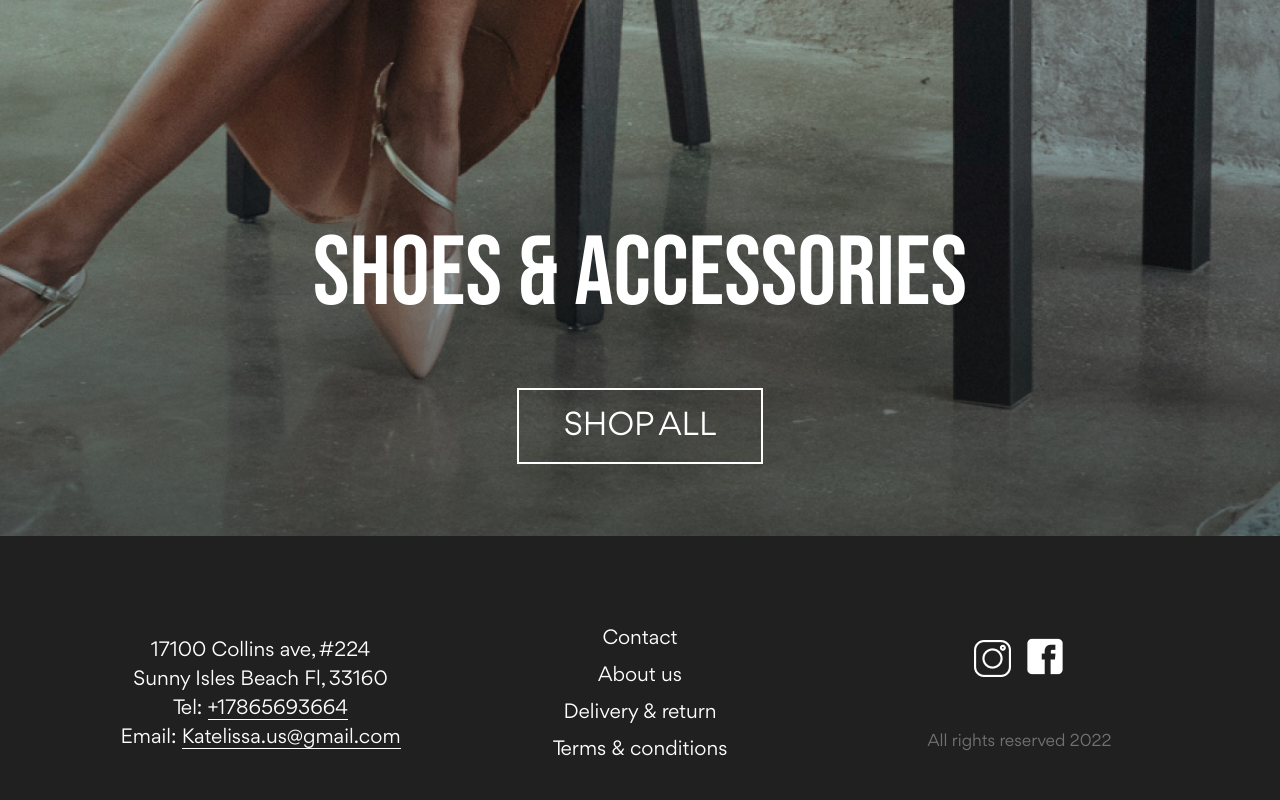
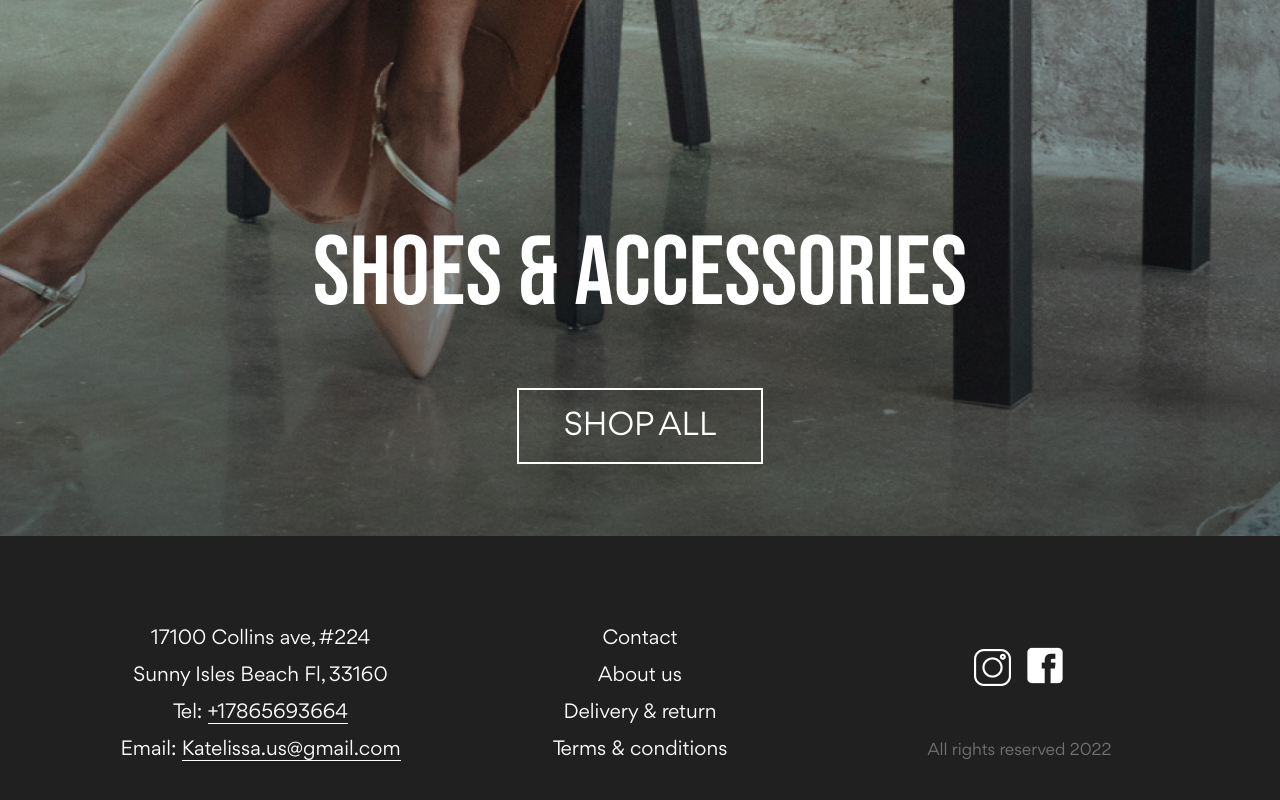
Before and after one commit to Must3r/kate-lissa, a website: page index.html in a window 1280 px wide. Shown: the part 5107-5907 px from the top of the page. Drawn offline with nearby package versions, Linux system fonts and the light colour scheme.

Commit message:
footer menu items fixes

```diff
--- a/index.html
+++ b/index.html
@@ -353,16 +353,24 @@
     </div>
     <div class="site-footer-contacts bg-secondary text-light">
       <div class="container">
-        <div class="site-footer-row">
+        <div class="site-footer-row align-end">
           <div class="site-footer-col text-center">
-            <p class="my-2">17100 Collins ave, #224</p>
-            <p class="my-2">Sunny Isles Beach Fl, 33160</p>
-            <p class="my-2">
-              Tel: <a class="text-light underline" href="tel:+17865693664">+17865693664</a>
-            </p>
-            <p class="my-2">
-              Email: <a class="text-light underline" href="mailto:Katelissa.us@gmail.com">Katelissa.us@gmail.com</a>
-            </p>
+            <nav class="site-footer-contacts-menu">
+              <ul>
+                <li class="mb-4">
+                  <a href="#" class="text-light">17100 Collins ave, #224</a>
+                </li>
+                <li class="mb-4">
+                  Sunny Isles Beach Fl, 33160
+                </li>
+                <li class="mb-4">
+                  Tel: <a class="text-light underline" href="tel:+17865693664">+17865693664</a>
+                </li>
+                <li class="mb-4">
+                  Email: <a class="text-light underline" href="mailto:Katelissa.us@gmail.com">Katelissa.us@gmail.com</a>
+                </li>
+              </ul>
+            </nav>
           </div>
           <div class="site-footer-col text-center">
             <nav class="site-footer-contacts-menu">
@@ -391,7 +399,7 @@
                 <img src="./images/icons/facebook.png" alt="Facebook" />
               </a>
             </p>
-            <p class="text-grey my-1">
+            <p class="text-grey mt-1 mb-5">
               <small>All rights reserved 2022</small>
             </p>
           </div>
```
Also changed, not shown: card.html (+16 -8 lines).
